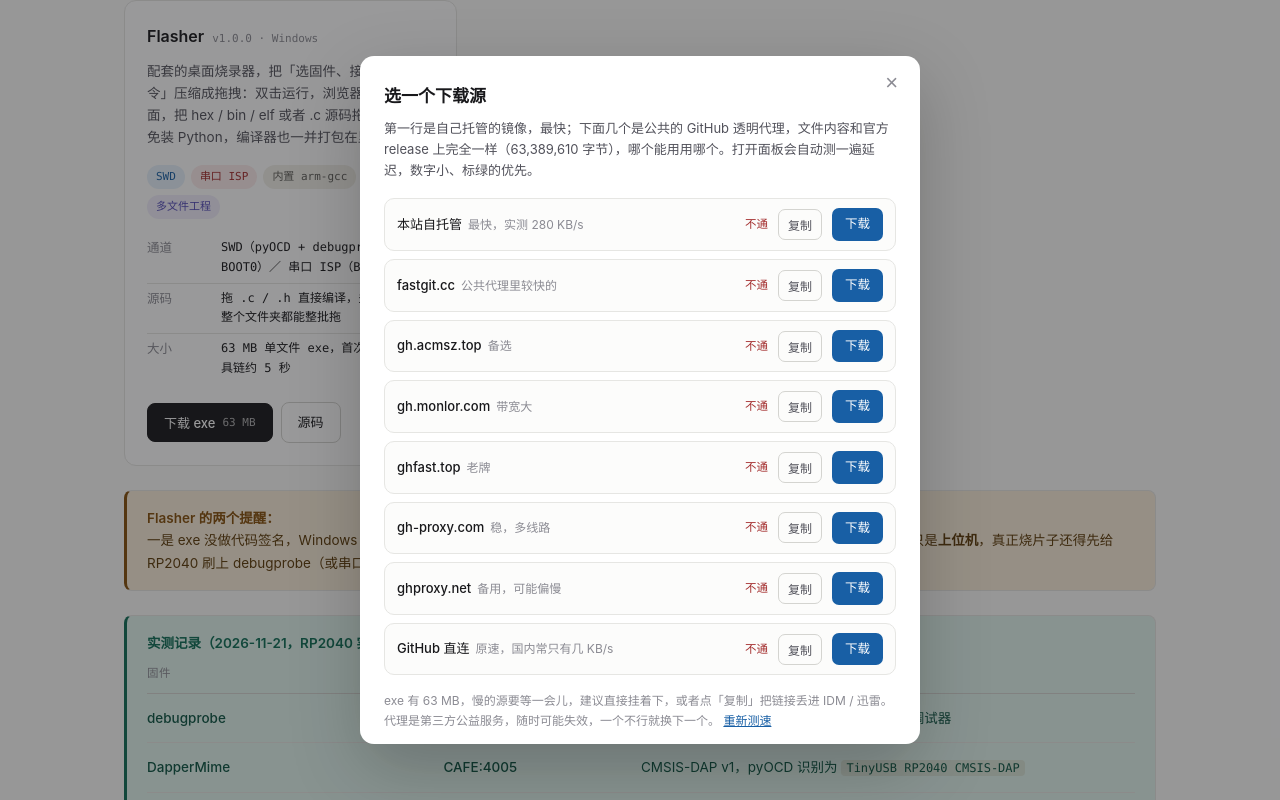
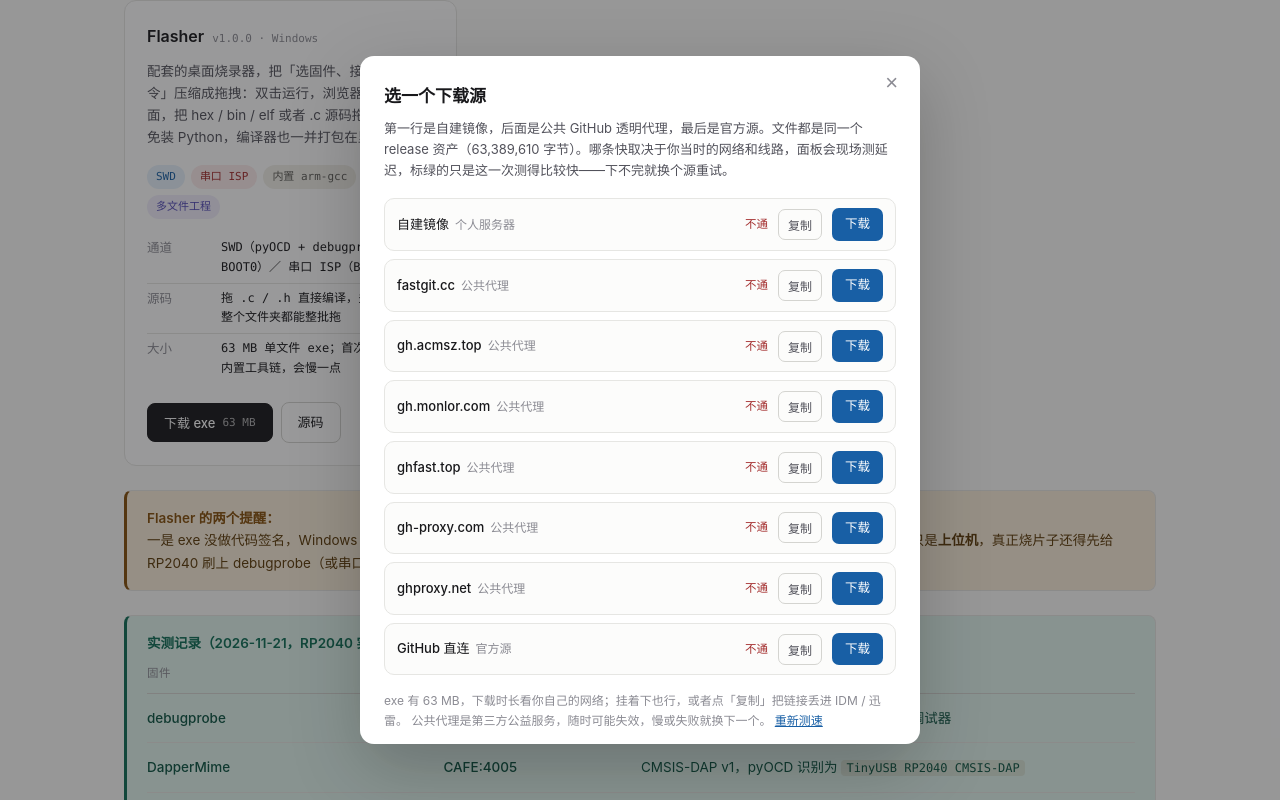
Before and after one commit to conm599/rp2040-prog, a plain HTML site: page index.html in a window 1280 px wide. Both pictures are taken after a click on the link "Flasher.exe". Shown: the part 2268-3068 px from the top of the page. Drawn offline with Linux system fonts and the light colour scheme; no server answers.

Commit message:
下载源去掉速度结论：同一源在不同网络差别很大，改由面板现场测

```diff
--- a/index.html
+++ b/index.html
@@ -311,7 +311,7 @@ footer a{color:var(--ink3)}
       <ul class="specs">
         <li><span class="k">通道</span><span class="v">SWD（pyOCD + debugprobe，不用动 BOOT0）／ 串口 ISP（BOOT0=1）</span></li>
         <li><span class="k">源码</span><span class="v">拖 .c / .h 直接编译，多文件工程和整个文件夹都能整批拖</span></li>
-        <li><span class="k">大小</span><span class="v">63 MB 单文件 exe，首次启动解压工具链约 5 秒</span></li>
+        <li><span class="k">大小</span><span class="v">63 MB 单文件 exe；首次启动要解压内置工具链，会慢一点</span></li>
       </ul>
       <div class="actions">
         <button class="btn" id="dlOpen">下载 exe <span class="sz">63 MB</span></button>
@@ -619,11 +619,11 @@ footer a{color:var(--ink3)}
   <div class="dl-box" role="dialog" aria-modal="true" aria-labelledby="dlTitle">
     <button class="dl-x" id="dlClose" aria-label="关闭">×</button>
     <h3 id="dlTitle">选一个下载源</h3>
-    <p class="dl-sub">第一行是自己托管的镜像，最快；下面几个是公共的 GitHub 透明代理，文件内容和官方 release 上完全一样（63,389,610 字节），哪个能用用哪个。打开面板会自动测一遍延迟，数字小、标绿的优先。</p>
+    <p class="dl-sub">第一行是自建镜像，后面是公共 GitHub 透明代理，最后是官方源。文件都是同一个 release 资产（63,389,610 字节）。哪条快取决于你当时的网络和线路，面板会现场测延迟，标绿的只是这一次测得比较快——下不完就换个源重试。</p>
     <ul class="dl-list" id="dlList"></ul>
     <p class="dl-foot">
-      exe 有 63 MB，慢的源要等一会儿，建议直接挂着下，或者点「复制」把链接丢进 IDM / 迅雷。
-      代理是第三方公益服务，随时可能失效，一个不行就换下一个。
+      exe 有 63 MB，下载时长看你自己的网络；挂着下也行，或者点「复制」把链接丢进 IDM / 迅雷。
+      公共代理是第三方公益服务，随时可能失效，慢或失败就换下一个。
       <button id="dlRetest">重新测速</button>
     </p>
   </div>
@@ -634,15 +634,16 @@ footer a{color:var(--ink3)}
   var GH = 'https://github.com/conm599/rp2040-prog/releases/latest/download/Flasher.exe';
 
   // 第一条是自建镜像（完整地址，不套前缀），后面是公共透明代理：前缀 + 原始 GitHub 链接
+  // 不写任何速度结论——同一条源在不同网络、不同时段差别很大，交给使用者现场测
   var MIRRORS = [
-    { name: '本站自托管',   note: '最快，实测 280 KB/s', url: 'https://xn--hqun31b5xd.xn--rhyr4ib67a.top/pico/Flasher.exe' },
-    { name: 'fastgit.cc',    note: '公共代理里较快的', pre: 'https://fastgit.cc/'    },
-    { name: 'gh.acmsz.top',  note: '备选',              pre: 'https://gh.acmsz.top/'  },
-    { name: 'gh.monlor.com', note: '带宽大',            pre: 'https://gh.monlor.com/' },
-    { name: 'ghfast.top',    note: '老牌',              pre: 'https://ghfast.top/'    },
-    { name: 'gh-proxy.com',  note: '稳，多线路',        pre: 'https://gh-proxy.com/'  },
-    { name: 'ghproxy.net',   note: '备用，可能偏慢',    pre: 'https://ghproxy.net/'   },
-    { name: 'GitHub 直连',   note: '原速，国内常只有几 KB/s', pre: ''                   }
+    { name: '自建镜像',      note: '个人服务器', url: 'https://xn--hqun31b5xd.xn--rhyr4ib67a.top/pico/Flasher.exe' },
+    { name: 'fastgit.cc',    note: '公共代理', pre: 'https://fastgit.cc/'    },
+    { name: 'gh.acmsz.top',  note: '公共代理', pre: 'https://gh.acmsz.top/'  },
+    { name: 'gh.monlor.com', note: '公共代理', pre: 'https://gh.monlor.com/' },
+    { name: 'ghfast.top',    note: '公共代理', pre: 'https://ghfast.top/'    },
+    { name: 'gh-proxy.com',  note: '公共代理', pre: 'https://gh-proxy.com/'  },
+    { name: 'ghproxy.net',   note: '公共代理', pre: 'https://ghproxy.net/'   },
+    { name: 'GitHub 直连',   note: '官方源',   pre: ''                       }
   ];
 
   var mask = document.getElementById('dlMask');
```
